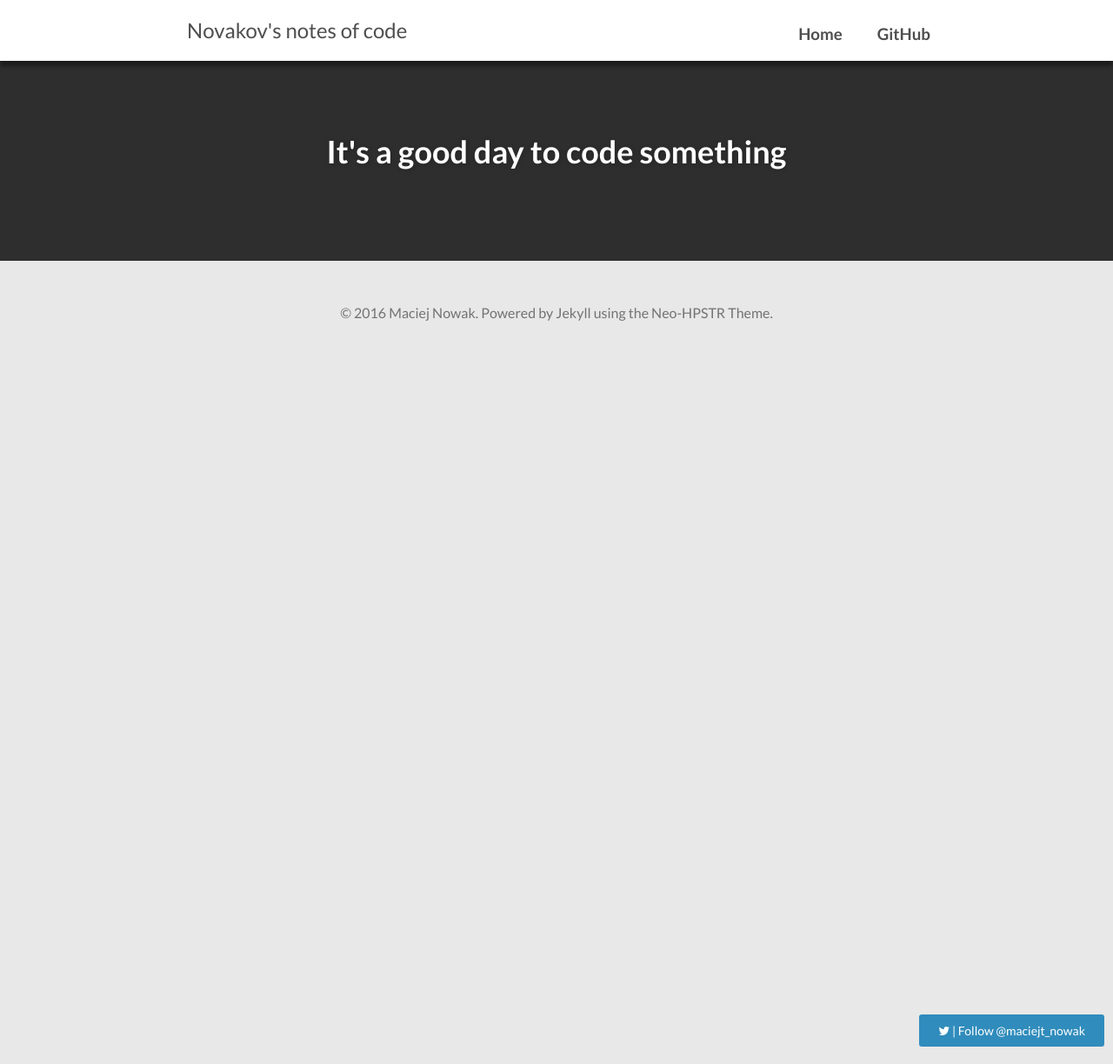
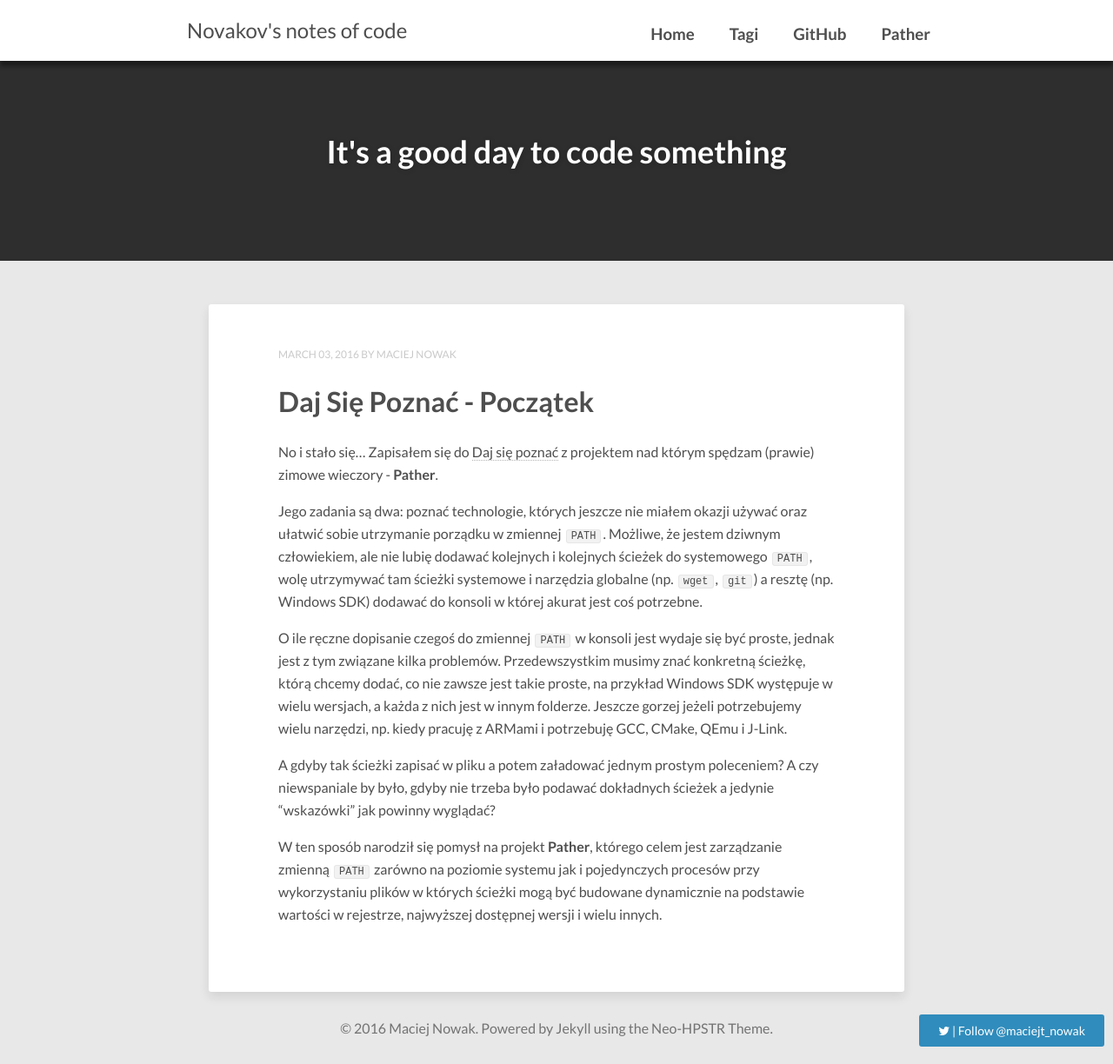
Before and after one commit to Novakov/Novakov.github.io, a Jekyll site: the page built from index.html, in a window 1280 px wide and 1224 px high. Shown: the whole window at 87% size. Built offline with Jekyll 4.4.1, drawn with Linux system fonts in a browser that asks for light colours; nearby versions of some CDN libraries; the list of posts is cut into pages by our own code; comment, search, counter and statistics services are not loaded.

Commit message:
[post]Daj się poznać - początek

```diff
--- a/_config.yml
+++ b/_config.yml
@@ -30,8 +30,12 @@ paginate: 5
 menu:
   - title: 'Home'
     url: '/'
+  - title: 'Tagi'
+    url: '/tags'
   - title: 'GitHub'
     url: 'http://github.com/Novakov'
+  - title: 'Pather'
+    url: 'http://github.com/Novakov/Pather'
 
 # Build settings
 markdown: kramdown
--- /dev/null
+++ b/_posts/2016-03-03-daj-sie-poznac-poczatek.markdown
@@ -0,0 +1,14 @@
+---
+layout: post
+title: "Daj Się Poznać - Początek"
+tags: [dajsiepoznac]
+---
+No i stało się... Zapisałem się do [Daj się poznać](http://dajsiepoznac.pl) z projektem nad którym spędzam (prawie) zimowe wieczory - **Pather**.
+
+Jego zadania są dwa: poznać technologie, których jeszcze nie miałem okazji używać oraz ułatwić sobie utrzymanie porządku w zmiennej `PATH`. Możliwe, że jestem dziwnym człowiekiem, ale nie lubię dodawać kolejnych i kolejnych ścieżek do systemowego `PATH`, wolę utrzymywać tam ścieżki systemowe i narzędzia globalne (np. `wget`, `git`) a resztę (np. Windows SDK) dodawać do konsoli w której akurat jest coś potrzebne.
+
+O ile ręczne dopisanie czegoś do zmiennej `PATH` w konsoli jest wydaje się być proste, jednak jest z tym związane kilka problemów. Przedewszystkim musimy znać konkretną ścieżkę, którą chcemy dodać, co nie zawsze jest takie proste, na przykład Windows SDK występuje w wielu wersjach, a każda z nich jest w innym folderze. Jeszcze gorzej jeżeli potrzebujemy wielu narzędzi, np. kiedy pracuję z ARMami i potrzebuję GCC, CMake, QEmu i J-Link.
+
+A gdyby tak ścieżki zapisać w pliku a potem załadować jednym prostym poleceniem? A czy niewspaniale by było, gdyby nie trzeba było podawać dokładnych ścieżek a jedynie "wskazówki" jak powinny wyglądać?
+
+W ten sposób narodził się pomysł na projekt **Pather**, którego celem jest zarządzanie zmienną `PATH` zarówno na poziomie systemu jak i pojedynczych procesów przy wykorzystaniu plików w których ścieżki mogą być budowane dynamicznie na podstawie wartości w rejestrze, najwyższej dostępnej wersji i wielu innych.
```
Also changed, not shown: tags/index.html (added, +27 -0 lines), 3 other files.
